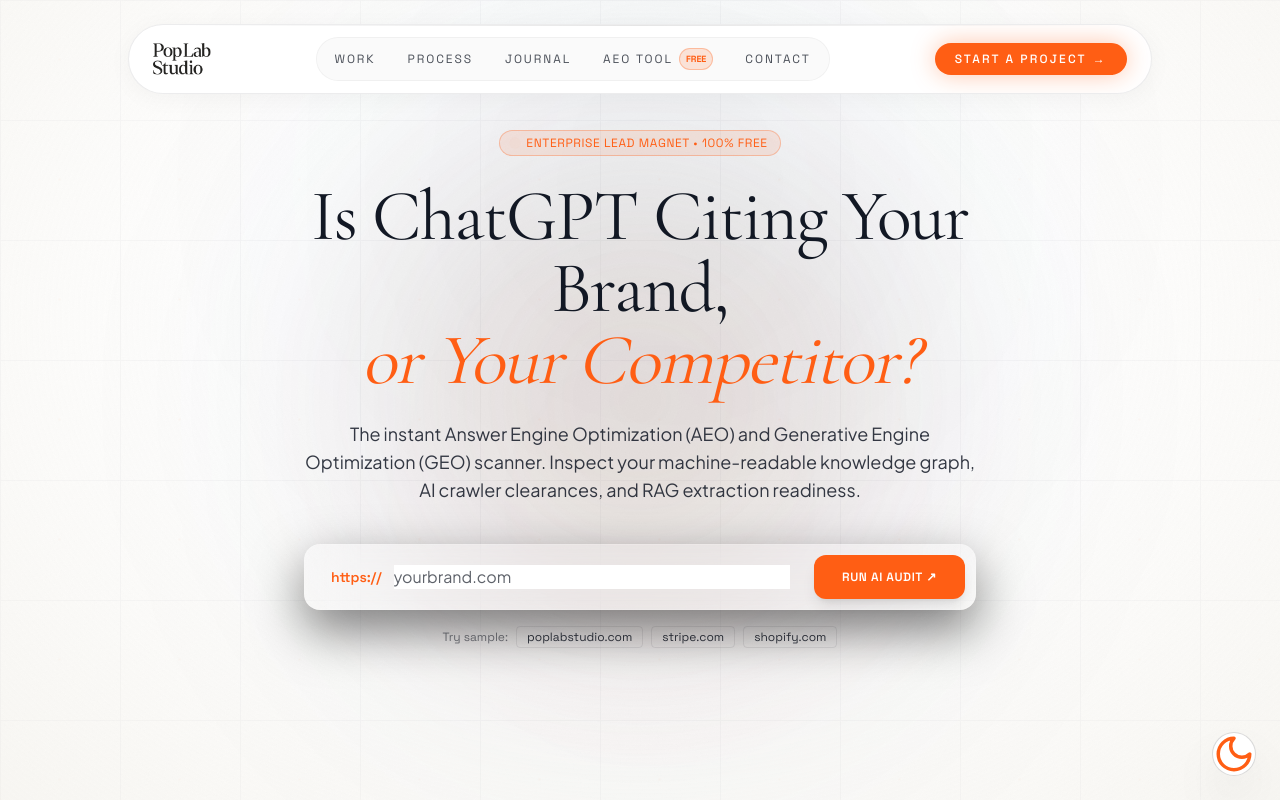
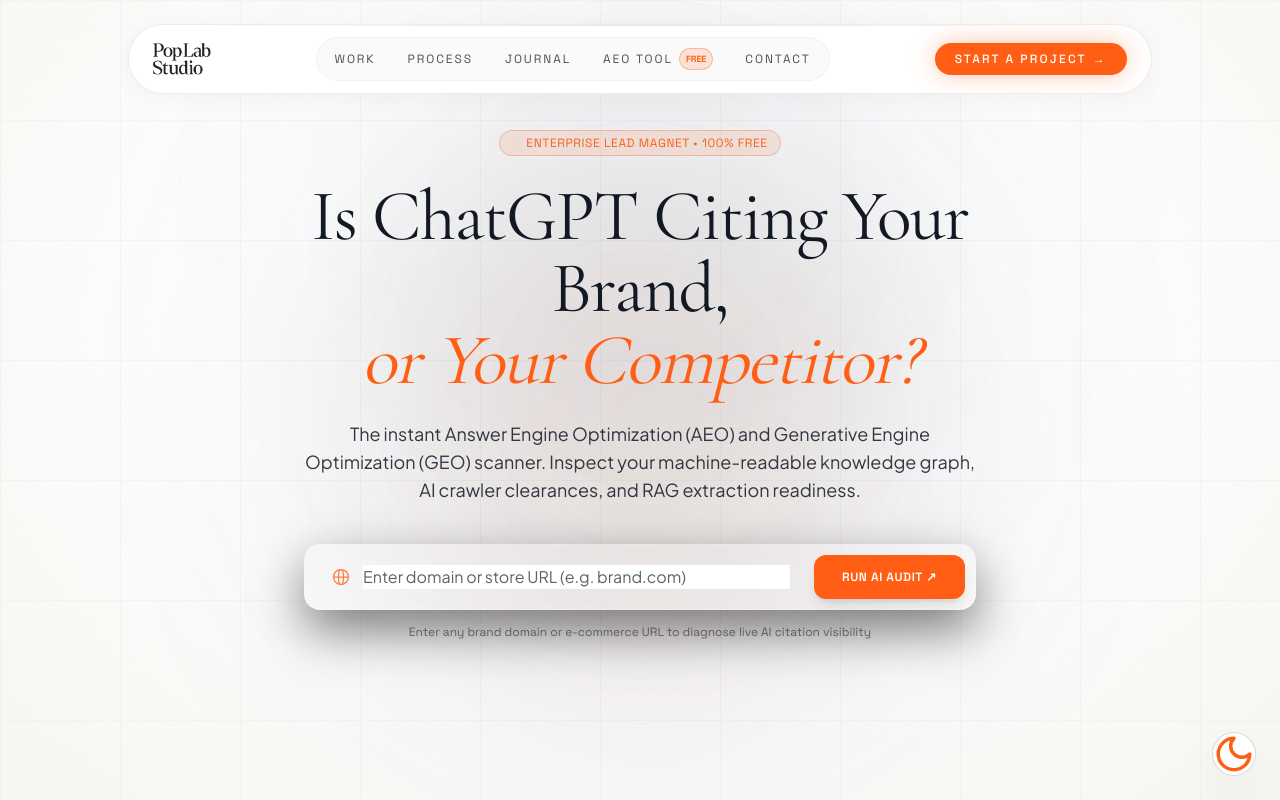
Before and after one commit to dhananjay-4120/poplabstudio, a Next.js app: page /tools/aeo-checker in a window 1280 px wide. Shown: the top 800 px of the page. Built offline with nearby package versions, Linux system fonts and the light colour scheme; grey boxes are pictures that could not be loaded; a web font is replaced by a local one.

Commit message:
feat(aeo): remove https prefix duplication, remove sample company buttons, and implement cinematic deep-scan terminal HUD

```diff
--- a/app/tools/aeo-checker/AeoCheckerClient.tsx
+++ b/app/tools/aeo-checker/AeoCheckerClient.tsx
@@ -45,19 +45,20 @@ interface DiagnosticResult {
   }[];
 }
 
-const SCAN_STAGES = [
-  'Establishing secure connection...',
-  'Inspecting robots.txt for GPTBot & Perplexity permissions...',
-  'Parsing Schema.org JSON-LD entity graph...',
-  'Evaluating semantic question & answer chunking...',
-  'Measuring time-to-first-semantic token & RAG readiness...',
-  'Synthesizing multi-dimensional AI visibility report...',
+const DEEP_SCAN_STEPS = [
+  { pct: 15, label: 'Resolving edge DNS, SSL certificates & server headers...', detail: 'Target reachability confirmed' },
+  { pct: 32, label: 'Querying OpenAI GPT-4o & GPTBot crawler directives...', detail: 'Inspecting /robots.txt permissions for search agents' },
+  { pct: 51, label: 'Decompiling Schema.org JSON-LD entity graph...', detail: 'Testing entity verification for Perplexity AI' },
+  { pct: 69, label: 'Auditing /llms.txt machine-readable knowledge base...', detail: 'Checking Markdown ingestion standards for Claude & Gemini' },
+  { pct: 86, label: 'Vectorizing semantic heading hierarchy for Google AI Overviews...', detail: 'Analyzing 40-60 word atomic RAG snippet chunking' },
+  { pct: 98, label: 'Synthesizing multi-dimensional AI Citation Index...', detail: 'Finalizing competitor citation leak matrix' },
 ];
 
 export default function AeoCheckerClient() {
   const [urlInput, setUrlInput] = useState('');
   const [isScanning, setIsScanning] = useState(false);
-  const [scanStageIdx, setScanStageIdx] = useState(0);
+  const [scanProgress, setScanProgress] = useState(0);
+  const [scanStepIdx, setScanStepIdx] = useState(0);
   const [result, setResult] = useState<DiagnosticResult | null>(null);
   const [error, setError] = useState<string | null>(null);
 
@@ -75,51 +76,82 @@ export default function AeoCheckerClient() {
   const resultsRef = useRef<HTMLDivElement>(null);
   const gateRef = useRef<HTMLDivElement>(null);
 
-  // Stage cycling animation during scan
-  useEffect(() => {
-    let interval: NodeJS.Timeout;
-    if (isScanning) {
-      interval = setInterval(() => {
-        setScanStageIdx((prev) => (prev + 1) % SCAN_STAGES.length);
-      }, 700);
-    } else {
-      setScanStageIdx(0);
-    }
-    return () => clearInterval(interval);
-  }, [isScanning]);
-
   const handleScan = async (e?: React.FormEvent, customUrl?: string) => {
     if (e) e.preventDefault();
-    const targetUrl = customUrl || urlInput;
-    if (!targetUrl || targetUrl.trim().length < 3) {
+    const rawTarget = customUrl || urlInput;
+    if (!rawTarget || rawTarget.trim().length < 3) {
       setError('Please enter a valid website domain (e.g. yourbrand.com)');
       return;
     }
 
+    let cleaned = rawTarget.trim();
+    // Normalize if user accidentally pasted duplicated http/https
+    cleaned = cleaned.replace(/^(https?:\/\/)+/gi, 'https://');
+    if (!/^https?:\/\//i.test(cleaned)) {
+      cleaned = 'https://' + cleaned;
+    }
+
     setError(null);
     setIsScanning(true);
+    setScanProgress(5);
+    setScanStepIdx(0);
     setResult(null);
     setIsUnlocked(false);
     setGateSuccess(false);
 
+    // Launch live API scan in parallel
+    const apiPromise = fetch('/api/tools/aeo-scan', {
+      method: 'POST',
+      headers: { 'Content-Type': 'application/json' },
+      body: JSON.stringify({ url: cleaned }),
+    }).then(async (res) => {
+      const data = await res.json();
+      if (!res.ok) throw new Error(data.error || 'Failed to scan domain');
+      return data;
+    });
+
+    const wait = (ms: number) => new Promise((resolve) => setTimeout(resolve, ms));
+
     try {
-      const res = await fetch('/api/tools/aeo-scan', {
-        method: 'POST',
-        headers: { 'Content-Type': 'application/json' },
-        body: JSON.stringify({ url: targetUrl.trim() }),
-      });
+      // Step 0: DNS & SSL
+      setScanProgress(15);
+      setScanStepIdx(0);
+      await wait(1000);
 
-      const data = await res.json();
-      if (!res.ok) {
-        throw new Error(data.error || 'Failed to scan domain');
-      }
+      // Step 1: GPTBot & Crawlers
+      setScanProgress(32);
+      setScanStepIdx(1);
+      await wait(1100);
+
+      // Step 2: Schema Graph
+      setScanProgress(51);
+      setScanStepIdx(2);
+      await wait(1200);
+
+      // Step 3: LLMs.txt
+      setScanProgress(69);
+      setScanStepIdx(3);
+      await wait(1100);
+
+      // Step 4: RAG Chunking
+      setScanProgress(86);
+      setScanStepIdx(4);
+      await wait(1000);
+
+      // Step 5: Citation Index
+      setScanProgress(98);
+      setScanStepIdx(5);
+
+      const data = await apiPromise;
+      await wait(600);
+      setScanProgress(100);
 
       setResult(data);
       setTimeout(() => {
         resultsRef.current?.scrollIntoView({ behavior: 'smooth', block: 'start' });
-      }, 200);
+      }, 300);
     } catch (err: any) {
-      setError(err.message || 'Diagnostic scan interrupted. Please try again.');
+      setError(err.message || 'Diagnostic scan interrupted. Please verify the domain and try again.');
     } finally {
       setIsScanning(false);
     }
@@ -256,12 +288,25 @@ export default function AeoCheckerClient() {
           className="relative max-w-2xl mx-auto rounded-2xl border border-white/15 bg-white/[0.03] backdrop-blur-xl p-2 sm:p-2.5 flex flex-col sm:flex-row items-center gap-2 shadow-[0_20px_50px_rgba(0,0,0,0.5)] focus-within:border-[#FF5E14]/70 transition-all"
         >
           <div className="flex-1 flex items-center gap-3 w-full px-4 py-2">
-            <span className="text-[#FF5E14] font-mono text-sm font-semibold">https://</span>
+            <svg
+              className="w-5 h-5 text-[#FF5E14]/80 shrink-0"
+              fill="none"
+              viewBox="0 0 24 24"
+              stroke="currentColor"
+              aria-hidden="true"
+            >
+              <path
+                strokeLinecap="round"
+                strokeLinejoin="round"
+                strokeWidth={1.5}
+                d="M21 12a9 9 0 01-9 9m9-9a9 9 0 00-9-9m9 9H3m9 9a9 9 0 01-9-9m9 9c1.657 0 3-4.03 3-9s-1.343-9-3-9m0 18c-1.657 0-3-4.03-3-9s1.343-9 3-9m-9 9a9 9 0 019-9"
+              />
+            </svg>
             <input
               type="text"
               value={urlInput}
               onChange={(e) => setUrlInput(e.target.value)}
-              placeholder="yourbrand.com"
+              placeholder="Enter domain or store URL (e.g. brand.com)"
               disabled={isScanning}
               className="w-full bg-transparent border-0 outline-none text-white text-base placeholder:text-stone-500 font-sans"
             />
@@ -278,7 +323,7 @@ export default function AeoCheckerClient() {
                   <circle className="opacity-25" cx="12" cy="12" r="10" stroke="currentColor" strokeWidth="4" fill="none" />
                   <path className="opacity-75" fill="currentColor" d="M4 12a8 8 0 018-8v8H4z" />
                 </svg>
-                <span>Scanning...</span>
+                <span>Analyzing AI Index...</span>
               </>
             ) : (
               <span>Run AI Audit ↗</span>
@@ -286,22 +331,9 @@ export default function AeoCheckerClient() {
           </button>
         </form>
 
-        {/* Quick Sample Domain Chips */}
-        <div className="mt-4 flex items-center justify-center gap-2 flex-wrap text-xs font-mono text-[#F5F2EB]/50">
-          <span>Try sample:</span>
-          {['poplabstudio.com', 'stripe.com', 'shopify.com'].map((sample) => (
-            <button
-              key={sample}
-              type="button"
-              onClick={() => {
-                setUrlInput(sample);
-                handleScan(undefined, sample);
-              }}
-              className="px-2.5 py-0.5 rounded border border-white/10 hover:border-[#FF5E14]/40 text-[#F5F2EB]/70 hover:text-white transition-colors"
-            >
-              {sample}
-            </button>
-          ))}
+        {/* Clean Helper Prompt (Samples removed per directive) */}
+        <div className="mt-3.5 text-center text-xs font-mono text-[#F5F2EB]/50">
+          Enter any brand domain or e-commerce URL to diagnose live AI citation visibility
         </div>
 
         {error && (
@@ -311,22 +343,64 @@ export default function AeoCheckerClient() {
         )}
       </div>
 
-      {/* 3. LIVE SCANNING PROGRESS OVERLAY */}
+      {/* 3. CINEMATIC DEEP SCAN PROGRESS HUD */}
       <AnimatePresence>
         {isScanning && (
           <motion.div
-            initial={{ opacity: 0, y: 10 }}
-            animate={{ opacity: 1, y: 0 }}
-            exit={{ opacity: 0 }}
-            className="max-w-md mx-auto my-12 p-6 rounded-2xl border border-white/15 bg-white/[0.02] backdrop-blur-xl text-center"
+            initial={{ opacity: 0, scale: 0.96 }}
+            animate={{ opacity: 1, scale: 1 }}
+            exit={{ opacity: 0, scale: 0.98 }}
+            className="max-w-xl mx-auto my-12 p-6 sm:p-8 rounded-3xl border border-[#FF5E14]/30 bg-[#090D14]/95 backdrop-blur-2xl text-left shadow-[0_20px_60px_rgba(255,94,20,0.18)] relative overflow-hidden"
           >
-            <div className="w-12 h-12 rounded-full border-2 border-[#FF5E14]/30 border-t-[#FF5E14] animate-spin mx-auto mb-4" />
-            <p className="font-mono text-xs text-[#FF5E14] uppercase tracking-wider mb-2">
-              Step {scanStageIdx + 1} of {SCAN_STAGES.length}
-            </p>
-            <p className="font-sans text-sm text-[#F5F2EB]/80 animate-pulse">
-              {SCAN_STAGES[scanStageIdx]}
-            </p>
+            {/* Ambient amber radar glow */}
+            <div className="absolute -top-12 -right-12 w-48 h-48 bg-[#FF5E14]/15 rounded-full blur-3xl pointer-events-none" />
+
+            {/* Header / Active status */}
+            <div className="flex items-center justify-between pb-4 border-b border-white/10 mb-5 font-mono text-xs">
+              <div className="flex items-center gap-2.5 text-[#FF5E14]">
+                <span className="w-2 h-2 rounded-full bg-[#FF5E14] animate-ping" />
+                <span className="font-semibold uppercase tracking-wider">Deep AI Citation Diagnostic</span>
+              </div>
+              <span className="text-white font-bold tracking-wider">{scanProgress}%</span>
+            </div>
+
+            {/* Glowing Progress Bar */}
+            <div className="w-full h-1.5 bg-white/10 rounded-full overflow-hidden mb-6">
+              <motion.div
+                className="h-full bg-gradient-to-r from-[#FF5E14] via-[#FFA14A] to-[#FF5E14] transition-all duration-300 rounded-full shadow-[0_0_14px_rgba(255,94,20,0.9)]"
+                style={{ width: `${scanProgress}%` }}
+              />
+            </div>
+
+            {/* Terminal Diagnostic Log Lines */}
+            <div className="space-y-3 font-mono text-xs">
+              {DEEP_SCAN_STEPS.map((step, idx) => {
+                const isPassed = idx < scanStepIdx;
+                const isCurrent = idx === scanStepIdx;
+                const isPending = idx > scanStepIdx;
+
+                return (
+                  <div
+                    key={idx}
+                    className={`flex items-start gap-3 transition-opacity duration-300 ${
+                      isPending ? 'opacity-25' : isCurrent ? 'opacity-100 text-white' : 'opacity-70 text-emerald-400'
+                    }`}
+                  >
+                    <span className="shrink-0 mt-0.5">
+                      {isPassed ? '✓' : isCurrent ? '▶' : '○'}
+                    </span>
+                    <div className="flex-1">
+                      <p className={isCurrent ? 'text-white font-medium' : ''}>{step.label}</p>
+                      {isCurrent && (
+                        <p className="text-[10px] text-[#FF5E14] tracking-normal mt-0.5 animate-pulse">
+                          &gt; {step.detail}
+                        </p>
+                      )}
+                    </div>
+                  </div>
+                );
+              })}
+            </div>
           </motion.div>
         )}
       </AnimatePresence>
```
